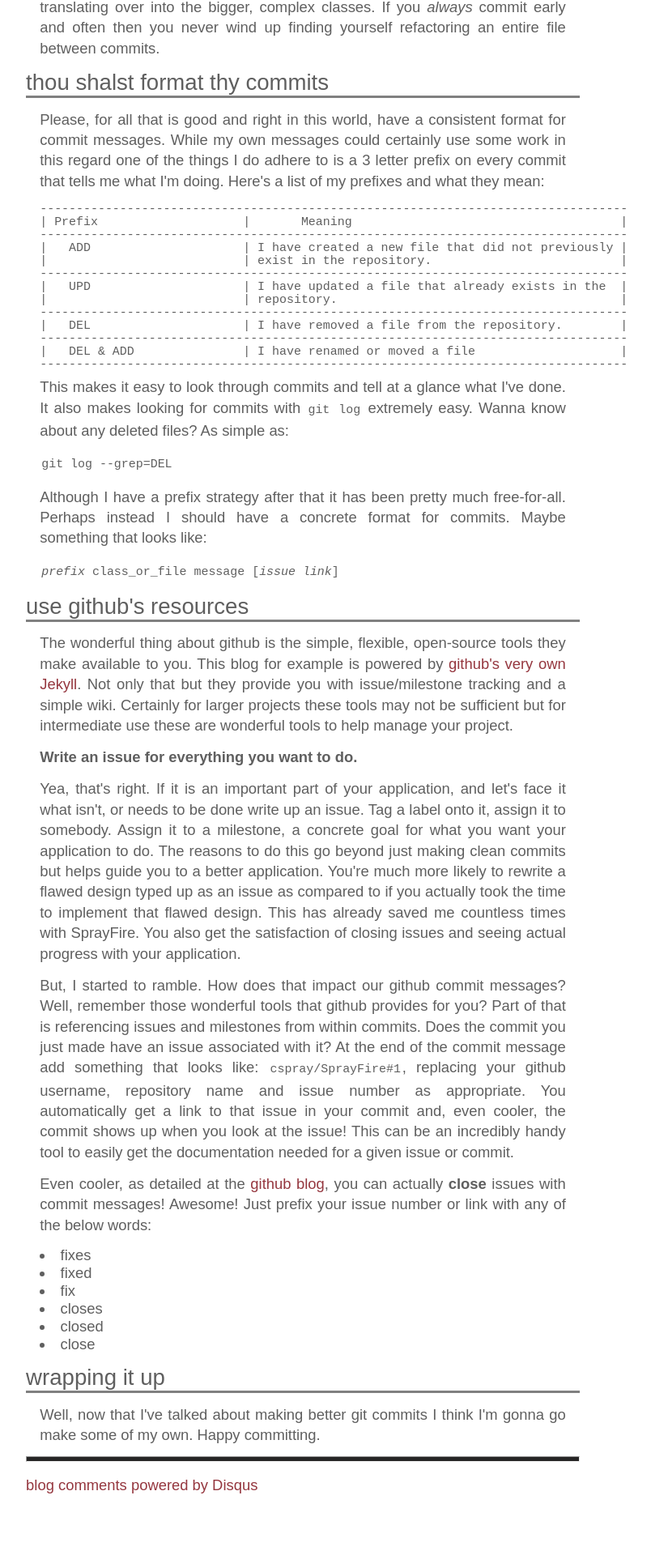
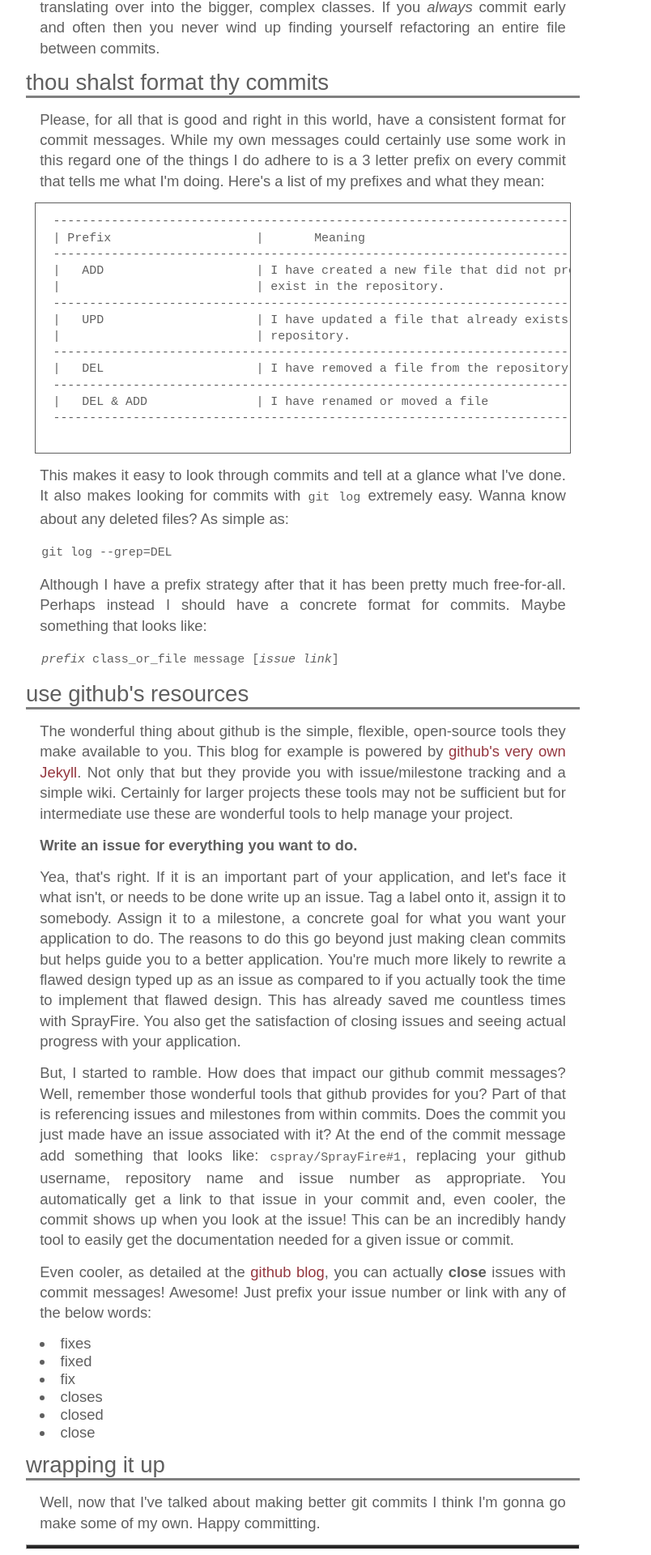
Before and after one commit to cspray/archived-blog, a Jekyll site: the page built from _posts/2011-12-31-writing-better-commits-with-github.html, in a window 1280 px wide. Shown: the part 729-2649 px from the top of the page at 81% size, without its empty margins (266-1070 px from the left). Built offline with Jekyll 4.4.1, drawn with Linux system fonts in a browser that asks for light colours; comment, search, counter and statistics services are not loaded; before the commit the page ends 2614 px from its top, so only the background shows below that.

Commit message:
UPD writing-better-commits-with-github  seeing if we can fix an issue with pre formatted text on small resolution monitors

```diff
--- a/_posts/2011-12-31-writing-better-commits-with-github.html
+++ b/_posts/2011-12-31-writing-better-commits-with-github.html
@@ -43,7 +43,8 @@ While my own messages could certainly use some work in this regard one of the th
 is a 3 letter prefix on every commit that tells me what I'm doing.  Here's a list of my prefixes
 and what they mean:</p>
 
-<pre>
+<div class="highlight">
+    <pre>
 ---------------------------------------------------------------------------------
 | Prefix                    |       Meaning                                     |
 ---------------------------------------------------------------------------------
@@ -57,7 +58,8 @@ and what they mean:</p>
 ---------------------------------------------------------------------------------
 |   DEL & ADD               | I have renamed or moved a file                    |
 ---------------------------------------------------------------------------------
-</pre>
+    </pre>
+</div>
 
 <p>This makes it easy to look through commits and tell at a glance what I've done.  It also makes looking
 for commits with <code>git log</code> extremely easy.  Wanna know about any deleted files?  As simple as:</p>
```
Also changed, not shown: other parts of _posts/2011-12-31-writing-better-commits-with-github.html (+1 -1 lines).
